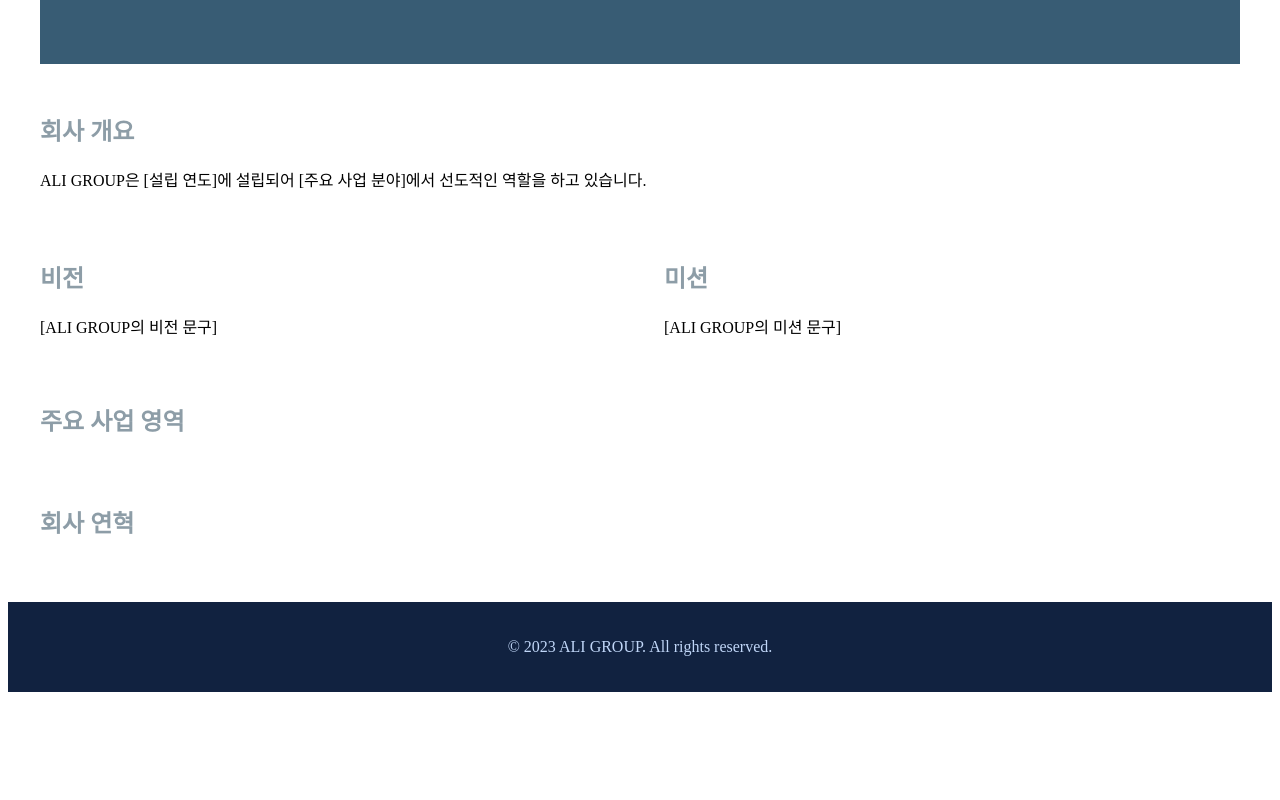
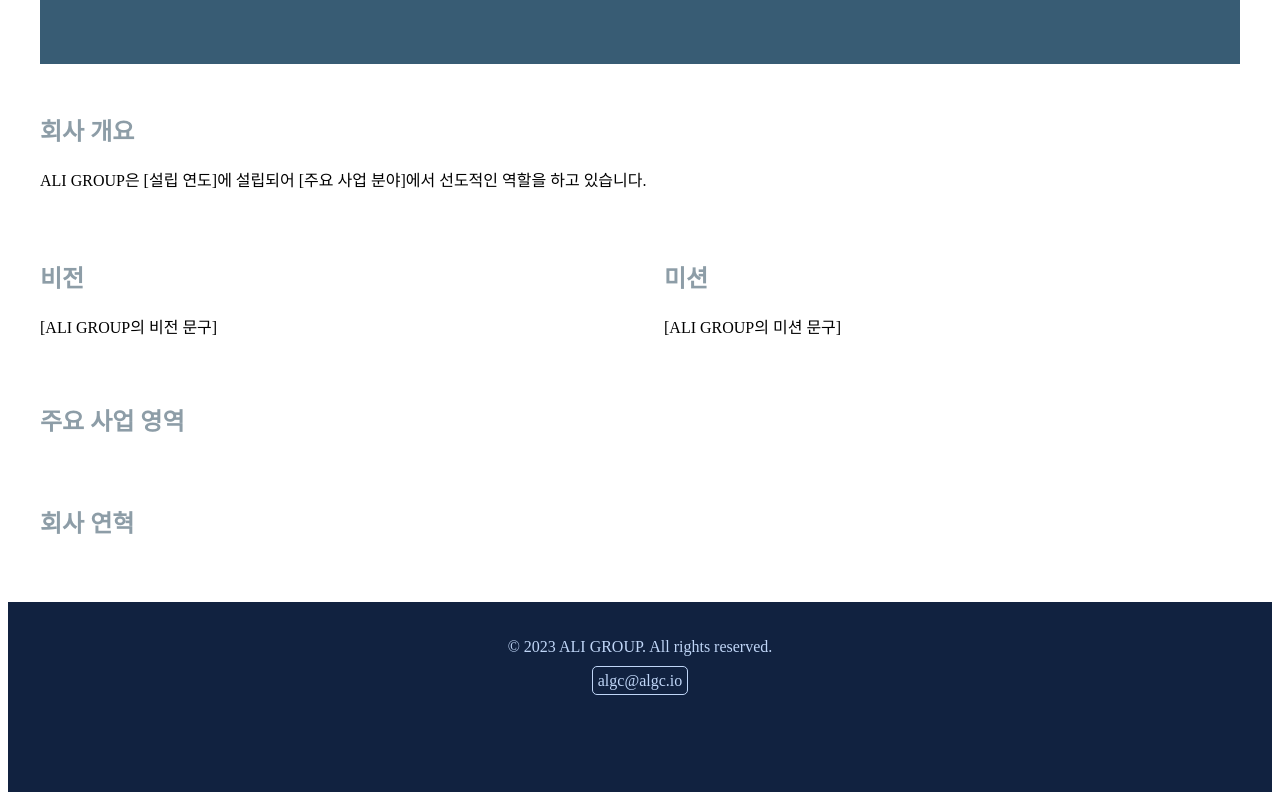
Before and after one commit to azgian/aligroupsvelte, a SvelteKit app: page /aboutUs in a window 1280 px wide. Shown: the part 367-1167 px from the top of the page. Before the commit the page ends 1067 px from the top, so only its background shows below. Built offline with nearby package versions, Linux system fonts and the light colour scheme.

Commit message:
푸터에 이메일 추가

```diff
--- a/src/routes/+layout.svelte
+++ b/src/routes/+layout.svelte
@@ -27,6 +27,7 @@
 
 <footer>
 	<p>© 2023 ALI GROUP. All rights reserved.</p>
+	<p><a href="mailto:algc@algc.io">algc@algc.io</a></p>
 </footer>
 
 <style>
@@ -78,5 +79,13 @@
 		font-size: 1em;
 		background-color: #112240;
 		color: #c0d6f7;
+		height: 150px;
+	}
+	footer a {
+		color: #c0d6f7;
+		text-decoration: none;
+		border: solid 1px #c0d6f7;
+		padding: 5px;
+		border-radius: 5px;
 	}
 </style>
```
